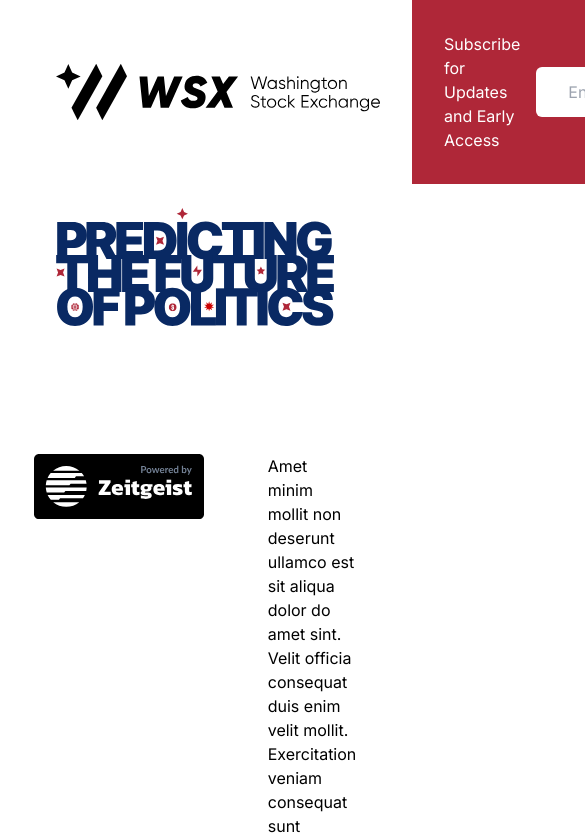
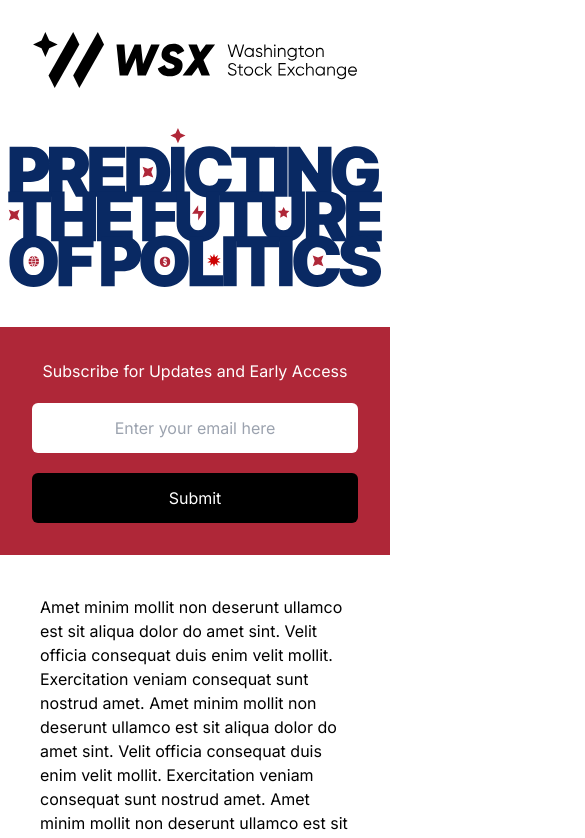
Before and after one commit to zeitgeistpm/wsx-landing, a Next.js app: page / in a window 390 px wide. Shown: the top 838 px of the page, 585 px wide, since content can reach past the window. Built offline with nearby package versions, Linux system fonts and the light colour scheme.

Commit message:
style: mobile and desktop styles and breakpoints

```diff
--- a/app/components/email-subscribe.tsx
+++ b/app/components/email-subscribe.tsx
@@ -2,7 +2,7 @@
 
 import { FormEvent, useState } from "react"
 
-export default function EmailSubscribe() {
+export default function EmailSubscribe({ className }: { className?: string }) {
   const [email, setEmail] = useState("")
 
   const handleEmailChange = (e: React.ChangeEvent<HTMLInputElement>) => {
@@ -23,11 +23,11 @@ export default function EmailSubscribe() {
     console.log(response)
   }
   return (
-    <div className="flex flex-col items-center justify-center bg-red p-8">
-      <form onSubmit={signUp} className="flex items-center gap-4" id="form">
-        <span className="text-white">Subscribe for Updates and Early Access</span>
-        <input id="email" type="email" className="h-[50px] px-8 rounded-md" aria-describedby="emailHelp" placeholder="Enter your email here" value={email} onChange={handleEmailChange} />
-        <button type="submit" className="bg-black text-white px-6 h-[50px] rounded-md">
+    <div className={`flex flex-col items-center justify-center bg-red p-8 w-full lg:w-fit ${className}`}>
+      <form onSubmit={signUp} className="flex flex-col lg:flex-row items-center gap-5 w-full" id="form">
+        <span className="text-white xl:whitespace-nowrap">Subscribe for Updates and Early Access</span>
+        <input id="email" type="email" className="h-[50px] px-8 rounded-md w-full placeholder:text-center lg:w-[250px]" aria-describedby="emailHelp" placeholder="Enter your email here" value={email} onChange={handleEmailChange} />
+        <button type="submit" className="bg-black text-white px-6 h-[50px] rounded-md w-full lg:w-[130px]">
           Submit
         </button>
       </form>
--- a/app/components/footer/footer.tsx
+++ b/app/components/footer/footer.tsx
@@ -2,9 +2,9 @@ import Image from "next/image"
 
 export default function Footer() {
   return (
-    <footer className="flex items-start sm:gap-16 justify-center p-8">
-      <Image src="/zeitgeist-logo-rectangle.svg" alt="Zeitgeist logo" width={170} height={65} />
-      <p>Amet minim mollit non deserunt ullamco est sit aliqua dolor do amet sint. Velit officia consequat duis enim velit mollit. Exercitation veniam consequat sunt nostrud amet. Amet minim mollit non deserunt ullamco est sit aliqua dolor do amet sint. Velit officia consequat duis enim velit mollit. Exercitation veniam consequat sunt nostrud amet. Amet minim mollit non deserunt ullamco est sit aliqua dolor do amet sint. Velit officia consequat duis enim velit mollit. Exercitation veniam consequat sunt nostrud amet.</p>
+    <footer className="flex flex-col lg:flex-row items-center lg:items-start gap-8 justify-center p-10 xl:p-0 xl:mb-10">
+      <Image className="order-2 lg:order-1" src="/zeitgeist-logo-rectangle.svg" alt="Zeitgeist logo" width={170} height={65} />
+      <p className="order-1 lg:order-2">Amet minim mollit non deserunt ullamco est sit aliqua dolor do amet sint. Velit officia consequat duis enim velit mollit. Exercitation veniam consequat sunt nostrud amet. Amet minim mollit non deserunt ullamco est sit aliqua dolor do amet sint. Velit officia consequat duis enim velit mollit. Exercitation veniam consequat sunt nostrud amet. Amet minim mollit non deserunt ullamco est sit aliqua dolor do amet sint. Velit officia consequat duis enim velit mollit. Exercitation veniam consequat sunt nostrud amet.</p>
     </footer>
   )
 }
--- a/app/components/header/navigation.tsx
+++ b/app/components/header/navigation.tsx
@@ -3,9 +3,9 @@ import Image from "next/image"
 
 export default function Navigation() {
   return (
-    <header className="flex flex-col sm:flex-row justify-between gap-8">
+    <header className="flex flex-col lg:flex-row justify-between gap-8 items-center pt-8 px-4 lg:pt-0">
       <Image className="flex-1 max-w-[324px]" src="/wsx-logo.svg" alt="Washington Stock Exchange logo" width={324} height={58} />
-      <EmailSubscribe />
+      <EmailSubscribe className="hidden lg:block" />
     </header>
   )
 }
--- a/app/layout.tsx
+++ b/app/layout.tsx
@@ -2,6 +2,7 @@ import "./styles/globals.css"
 import { Inter } from "next/font/google"
 import Navigation from "./components/header/navigation"
 import Footer from "./components/footer/footer"
+import EmailSubscribe from "./components/email-subscribe"
 
 const inter = Inter({ subsets: ["latin"] })
 
@@ -13,9 +14,10 @@ export const metadata = {
 export default function RootLayout({ children }: { children: React.ReactNode }) {
   return (
     <html lang="en">
-      <body className={`min-h-screen flex flex-col justify-between px-14 ${inter.className}`}>
+      <body className={`min-h-screen flex flex-col justify-between lg:px-14 ${inter.className}`}>
         <Navigation />
         {children}
+        <EmailSubscribe className="lg:hidden" />
         <Footer />
       </body>
     </html>
--- a/app/page.tsx
+++ b/app/page.tsx
@@ -2,8 +2,8 @@ import Image from "next/image"
 
 export default function Home() {
   return (
-    <main className="flex relative">
-      <Image className="flex-1 mt-6 mb-24" src="/predicting-politics.svg" alt="Washington Stock Exchange logo" width={1000} height={600} />
+    <main className="px-2 py-10 xl:mb-10">
+      <Image className="flex-1" src="/predicting-politics.svg" alt="Washington Stock Exchange logo" width={1920} height={524} />
     </main>
   )
 }
--- a/tailwind.config.js
+++ b/tailwind.config.js
@@ -6,13 +6,6 @@ module.exports = {
       backgroundImage: {
         "gradient-radial": "radial-gradient(var(--tw-gradient-stops))",
         "gradient-conic": "conic-gradient(from 180deg at 50% 50%, var(--tw-gradient-stops))"
-      },
-      screens: {
-        sm: "375px",
-        md: "600px",
-        lg: "905px",
-        xl: "1240px",
-        "2xl": "1440px"
       },
       colors: {
         red: {
```
